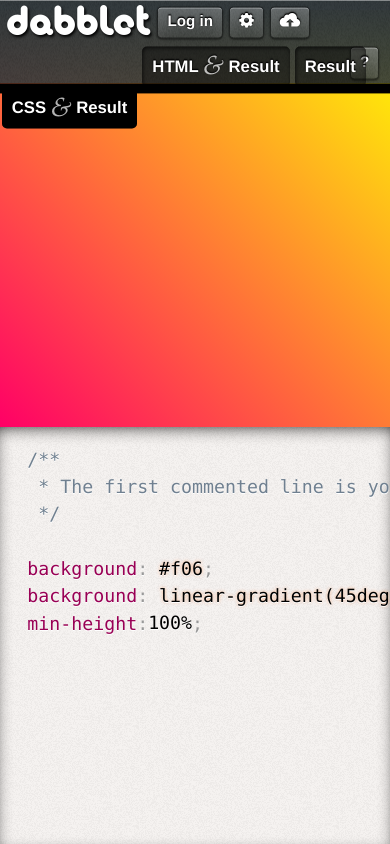
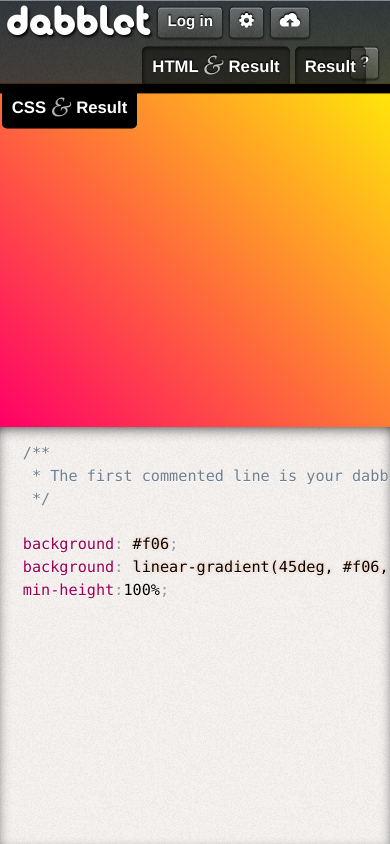
Before and after one commit to LeaVerou/dabblet, a PHP site: page / in a window 390 px wide. Run offline with PHP 8.4, Linux system fonts and the light colour scheme.

Commit message:
Made font-size more reasonable. Controls for increasing it will be added in a future version

```diff
--- a/style.css
+++ b/style.css
@@ -212,7 +212,7 @@ body[data-loading] > #loader {
 .editor.page {
 	display: none;
 	overflow: hidden;
-	font: 150%/1.5 Monaco, Consolas, Inconsolata, 'Deja Vu Sans Mono', 'Droid Sans Mono', 'Andale Mono', 'Lucida Console', monospace;
+	font: 100%/1.5 Monaco, Consolas, Inconsolata, 'Deja Vu Sans Mono', 'Droid Sans Mono', 'Andale Mono', 'Lucida Console', monospace;
 }
 
 body:not([data-view="behind"]) > .editor.page {
@@ -250,7 +250,6 @@ body[data-page="html"] #html-container {
 
 body[data-view="split-vertical"]:not([data-page="result"]) > .page {
 	width: 50%;
-	font-size: 100%;
 }
 
 body[data-view="split-vertical"]:not([data-page="result"]) > #result {
@@ -260,7 +259,6 @@ body[data-view="split-vertical"]:not([data-page="result"]) > #result {
 body[data-view="split"]:not([data-page="result"]) > .page,
 body:not([data-view]):not([data-page="result"]) > .page {
 	height: 50%;
-	font-size: 120%;
 }
 
 body[data-view="split"]:not([data-page="result"]) > .editor.page,
@@ -1034,11 +1032,6 @@ section.page:not(.focus):not(:hover)::-webkit-scrollbar {
 		height: 2.2em;
 	}
 
-	body[data-view="behind"] .editor.page,
-	body[data-view="separate"] .editor.page {
-		font-size: 120%;
-	}
-
 	.popup {
 		width: 290px;
 		padding: .5em .5em 5em;
```
